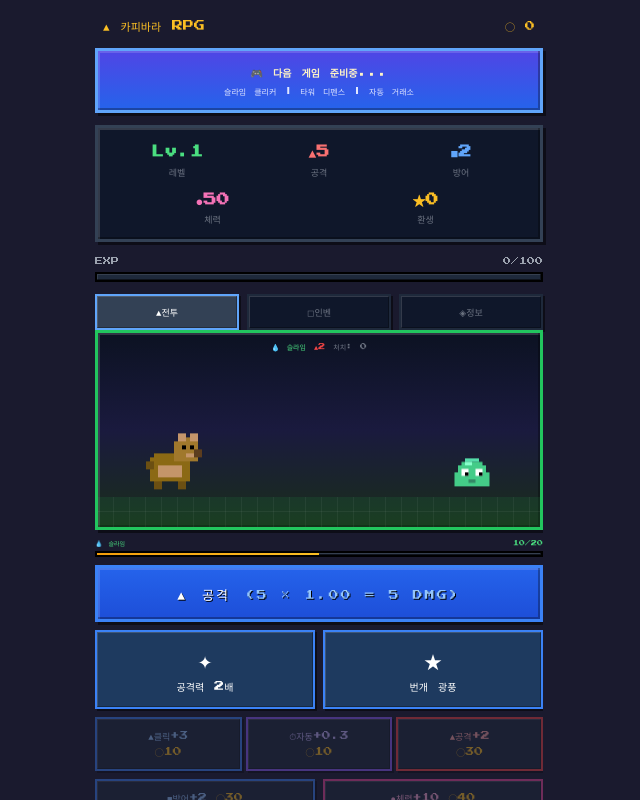
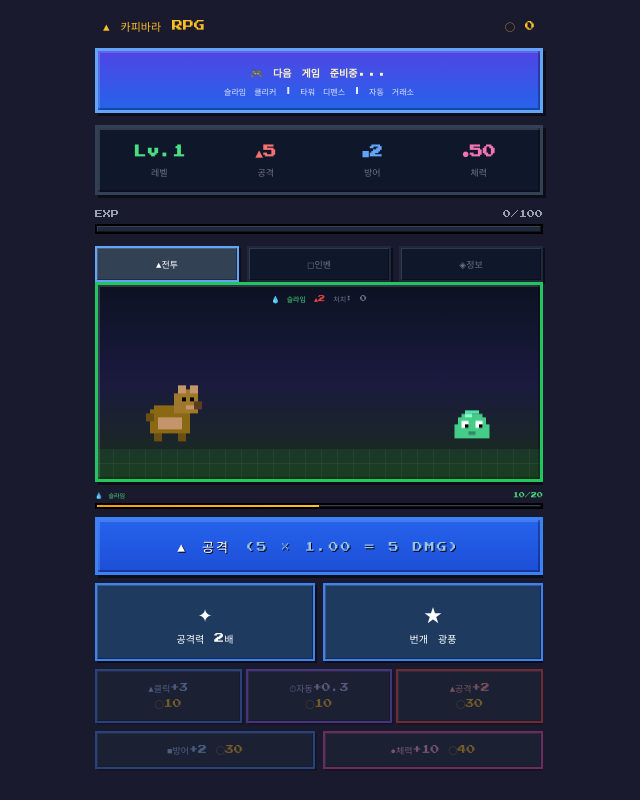
Before and after one commit to jini2399/indie-games, a Next.js app: page /indie-games/capybara in a window 1280 px wide. Both pictures are taken after a click on the button "▶ GAME START". Shown: the whole page, without its empty margins (321-961 px from the left). Built offline with nearby package versions, Linux system fonts and the light colour scheme.

Commit message:
📊 Stats Bar 레이아웃: 2줄 → 1줄 4열 (Lv, 공격, 방어, 체력)

```diff
--- a/src/app/capybara/page.tsx
+++ b/src/app/capybara/page.tsx
@@ -1289,11 +1289,10 @@ export default function Home() {
 
         {/* Stats Bar */}
         <div
-          className="pixel-border mb-3 p-3 flex flex-col gap-2 flex-shrink-0 w-full max-w-md"
+          className="pixel-border mb-3 p-3 flex-shrink-0 w-full max-w-md"
           style={{ background: "#0f172a", borderColor: "#334155" }}
         >
-          {/* Row 1: Level, Attack, Defense */}
-          <div className="grid grid-cols-3 gap-2 text-center">
+          <div className="grid grid-cols-4 gap-2 text-center">
             <div>
               <div style={{ fontSize: 13, color: "#4ade80", fontWeight: "bold" }}>Lv.{state.level}</div>
               <div style={{ fontSize: 9, color: "#6b7280" }}>레벨</div>
@@ -1306,16 +1305,9 @@ export default function Home() {
               <div style={{ fontSize: 13, color: "#60a5fa", fontWeight: "bold" }}>■{totalDef}</div>
               <div style={{ fontSize: 9, color: "#6b7280" }}>방어</div>
             </div>
-          </div>
-          {/* Row 2: HP, Rebirth */}
-          <div className="grid grid-cols-2 gap-2 text-center">
             <div>
               <div style={{ fontSize: 13, color: "#f472b6", fontWeight: "bold" }}>●{totalHp}</div>
               <div style={{ fontSize: 9, color: "#6b7280" }}>체력</div>
-            </div>
-            <div>
-              <div style={{ fontSize: 13, color: "#fbbf24", fontWeight: "bold" }}>★{state.rebirths}</div>
-              <div style={{ fontSize: 9, color: "#6b7280" }}>환생</div>
             </div>
           </div>
         </div>
```
